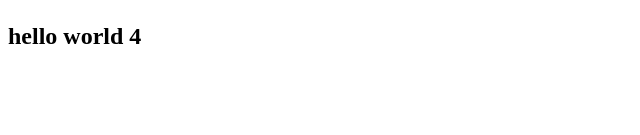
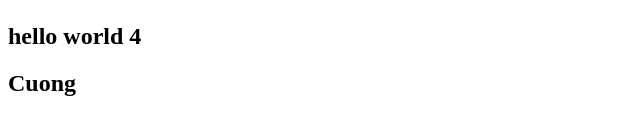
Before and after one commit to hinhnxth2009027/demo_git, a plain HTML site: page index.html in a window 1280 px wide. Shown: the part 151-286 px from the top of the page, without its empty margins (0-640 px from the left). Drawn offline with Linux system fonts and the light colour scheme.

Commit message:
add cuong

```diff
--- a/index.html
+++ b/index.html
@@ -24,6 +24,12 @@
 <h2>hello world 4</h2>
 
 <!--hjnh-->
+<!--cuong-->
+<h2>Cuong</h2>
+<!--cuong-->
+
+
+
 
 </body>
 </html>
```
